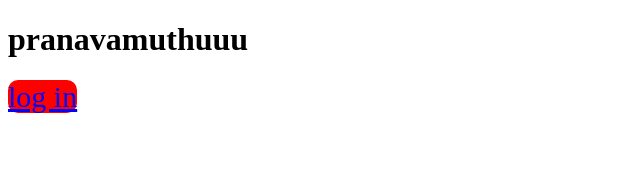
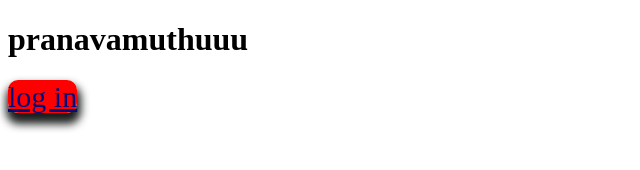
Before and after one commit to pranava007/pranava007, a plain HTML site: page index.html in a window 1280 px wide. In both pictures the pointer is over the link "log in". Shown: the whole page, without its empty margins (0-640 px from the left). Drawn offline with Linux system fonts and the light colour scheme; files that its build step writes are made by us from their sources.

Commit message:
botton
botton

```diff
--- a/styles.css
+++ b/styles.css
@@ -18,7 +18,9 @@ a:link{
 
 a:hover{
 
-    color: blue;
+    color:1px 8px 8px 3px rgba(16,18,18,0.95);
+-moz-box-shadow: 1px 8px 8px 3px rgba(16,18,18,0.95);
+box-shadow: 1px 8px 8px 3px rgba(16,18,18,0.95);
 
 
 }
```
